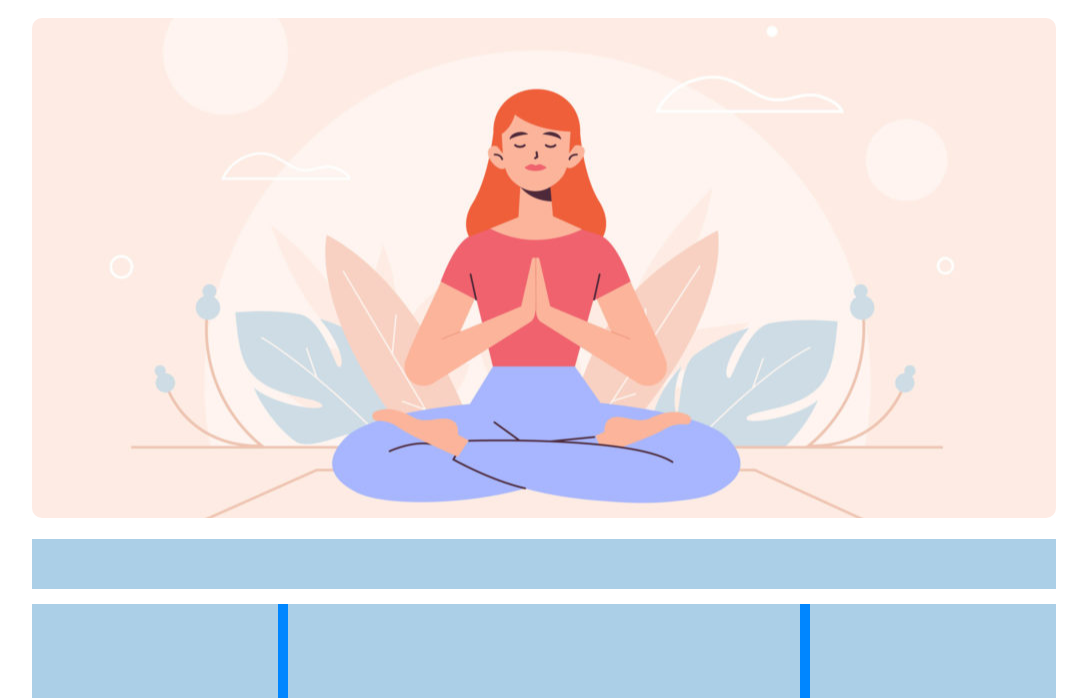
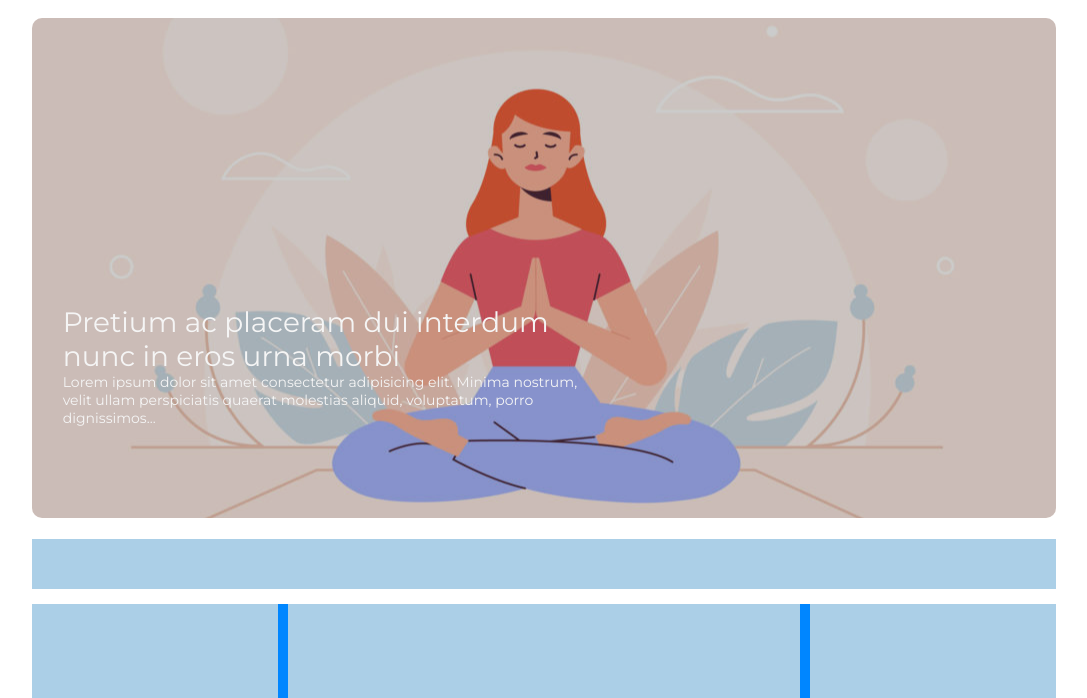
Before and after one commit to DragoAl/htmlcss-wp, a plain HTML site: page index.html in a window 1280 px wide. Shown: the part 102-800 px from the top of the page, without its empty margins (96-1183 px from the left). Drawn offline with Linux system fonts and the light colour scheme.

Commit message:
jumbotron text ok

```diff
--- a/index.html
+++ b/index.html
@@ -47,6 +47,12 @@
         <div id="jumbotron">
             <!-- altra soluzione per inserire l'img nel jumbotron -->
             <!-- <img src="img/banner.jpg" alt="meditation banner"> -->
+            <div id="bannertext">
+                Pretium ac placeram dui interdum nunc in eros urna morbi
+                <p>Lorem ipsum dolor sit amet consectetur adipisicing elit. Minima nostrum, velit ullam perspiciatis quaerat molestias aliquid, voluptatum, porro dignissimos...</p>
+
+
+            </div>
 
         </div>
 
--- a/style.css
+++ b/style.css
@@ -56,7 +56,6 @@ header{
     margin-bottom: 2%;
     height: 500px;
     background-image: url(img/banner.jpg);
-    background-repeat: no-repeat;
     background-position: center;
     background-size: cover;
     border-radius: 10px;
@@ -70,6 +69,20 @@ header{
     object-fit: cover;
     object-position: 50% 50%;
 } */
+#bannertext{
+    height: 100%;
+    background-color: rgba(0, 0, 0, 0.2);
+    border-radius: 10px;
+
+    padding-top: 28%;
+    padding-right: 45%;
+    padding-left: 3%;
+    font-size: 28px;
+    color:whitesmoke;
+}
+#bannertext p{
+    font-size: 14px;
+}
 
 .clearfix{
     /* debug */
```
